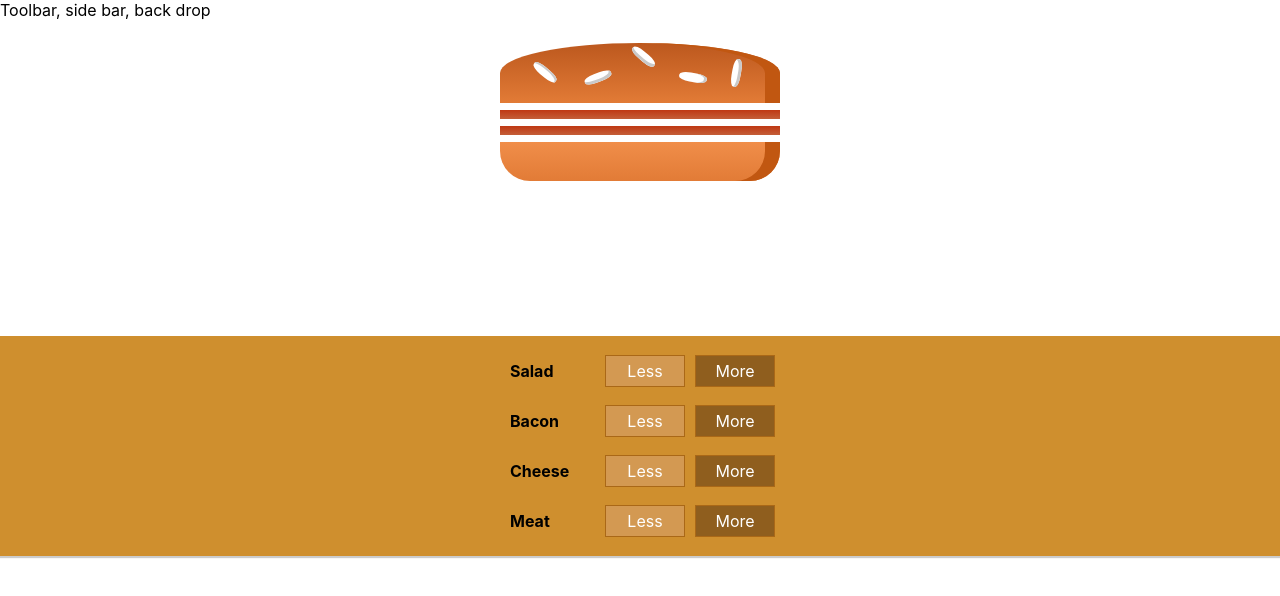
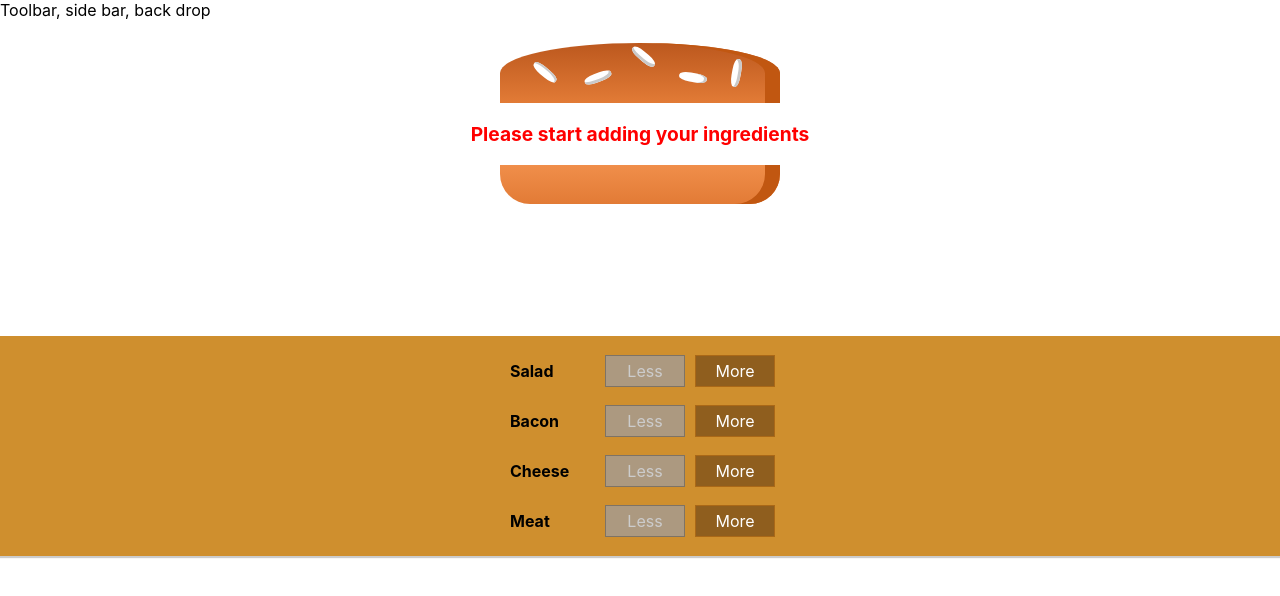
Before and after one commit to nakulBageja/make-my-burger-app, a React app: page / in a window 1280 px wide. Shown: the top 596 px of the page. Built offline with nearby package versions, Linux system fonts and the light colour scheme.

Commit message:
Addition and removal of ingrediants handler added

```diff
--- a/src/components/Burger/Burger.js
+++ b/src/components/Burger/Burger.js
@@ -15,6 +15,7 @@ export const Burger = (props) => {
       return arr.concat(el);
     }, []);
 
+  //If no ingredient has been added
   if (transformedIngredients.length === 0) {
     transformedIngredients = <p>Please start adding your ingredients</p>;
   }
--- a/src/components/BurgerController/BurgerControl/BurgerControl.js
+++ b/src/components/BurgerController/BurgerControl/BurgerControl.js
@@ -2,12 +2,21 @@
 
 import React from "react";
 import styles from "./BurgerControl.module.css";
+
 export const BurgerControl = (props) => {
   return (
     <div className={styles.BuildControl}>
       <div className={styles.Label}>{props.label}</div>
-      <button className={styles.Less}>Less</button>
-      <button className={styles.More}>More</button>
+      <button
+        className={styles.Less}
+        onClick={props.remove}
+        disabled={props.disable}
+      >
+        Less
+      </button>
+      <button className={styles.More} onClick={props.add}>
+        More
+      </button>
     </div>
   );
 };
--- a/src/components/BurgerController/BurgerControlsPanel/BurgerControlsPanel.js
+++ b/src/components/BurgerController/BurgerControlsPanel/BurgerControlsPanel.js
@@ -1,7 +1,10 @@
+// This component displays the labels and buttons for each ingredient present in controls
+
 import React from "react";
 import styles from "./BurgerControlsPanel.module.css";
 import { BurgerControl } from "../BurgerControl/BurgerControl";
-const controls = [
+
+const CONTROLS = [
   { label: "Salad", type: "salad" },
   { label: "Bacon", type: "bacon" },
   { label: "Cheese", type: "cheese" },
@@ -11,8 +14,14 @@ const controls = [
 export const BurgerControlsPanel = (props) => {
   return (
     <div className={styles.BuildControls}>
-      {controls.map((ctrl) => (
-        <BurgerControl key={ctrl.label} label={ctrl.label} />
+      {CONTROLS.map((ctrl) => (
+        <BurgerControl
+          key={ctrl.label}
+          label={ctrl.label}
+          add={() => props.addIngredients(ctrl.type)}
+          remove={() => props.removeIngredients(ctrl.type)}
+          disable={props.disabled[ctrl.type]}
+        />
       ))}
     </div>
   );
--- a/src/containers/BurgerBuilder/BurgerBuilder.js
+++ b/src/containers/BurgerBuilder/BurgerBuilder.js
@@ -1,9 +1,16 @@
-// This container controls the state of the burger ingredients and GUI
+// This container controls the state of the burger ingredients and UI
 
 import React, { Component } from "react";
 import { Burger } from "../../components/Burger/Burger";
 import { BurgerControlsPanel } from "../../components/BurgerController/BurgerControlsPanel/BurgerControlsPanel";
 import Auxillary from "../../hoc/Auxillary";
+
+const PRICE = {
+  meat: 200,
+  cheese: 50,
+  salad: 20,
+  bacon: 500,
+};
 
 class BurgerBuilder extends Component {
   state = {
@@ -11,14 +18,64 @@ class BurgerBuilder extends Component {
       meat: 0,
       cheese: 0,
       salad: 0,
-      bacon: 2,
+      bacon: 0,
     },
+    totalPrice: 0,
+  };
+
+  //Function to increase count of ingredients and price
+  addIngredientsHandler = (type) => {
+    const oldCount = this.state.ingredients[type];
+    const updatedCount = oldCount + 1;
+    const updatedIngredients = {
+      ...this.state.ingredients,
+    };
+    updatedIngredients[type] = updatedCount; //updated count of that ingredient
+
+    const currentTotal = this.state.totalPrice;
+    const updatedTotal = currentTotal + PRICE[type];
+
+    this.setState({
+      ingredients: updatedIngredients,
+      totalPrice: updatedTotal,
+    });
+  };
+  //Function to remove count of ingredients and price
+  removeIngredientsHandler = (type) => {
+    const oldCount = this.state.ingredients[type];
+    //if there is not ingredient of this type then return
+    if (oldCount <= 0) {
+      return;
+    }
+    const updatedCount = oldCount - 1;
+    const updatedIngredients = {
+      ...this.state.ingredients,
+    };
+    updatedIngredients[type] = updatedCount; //updated count of that ingredient
+
+    const currentTotal = this.state.totalPrice;
+    const updatedTotal = currentTotal - PRICE[type];
+
+    this.setState({
+      ingredients: updatedIngredients,
+      totalPrice: updatedTotal,
+    });
   };
   render() {
+    const disabled = { ...this.state.ingredients }; //copying the state of ingredients object
+    //here we are checking if the quantity of any ingredient is zero.
+    //If yes then we will disable the LESS button of the panel
+    for (let key in disabled) {
+      disabled[key] = disabled[key] <= 0;
+    }
     return (
       <Auxillary>
         <Burger ingredients={this.state.ingredients} />
-        <BurgerControlsPanel />
+        <BurgerControlsPanel
+          addIngredients={this.addIngredientsHandler}
+          removeIngredients={this.removeIngredientsHandler}
+          disabled={disabled}
+        />
       </Auxillary>
     );
   }
```
Also changed, not shown: 1 other file (tests, documents, lock files or other folders).
